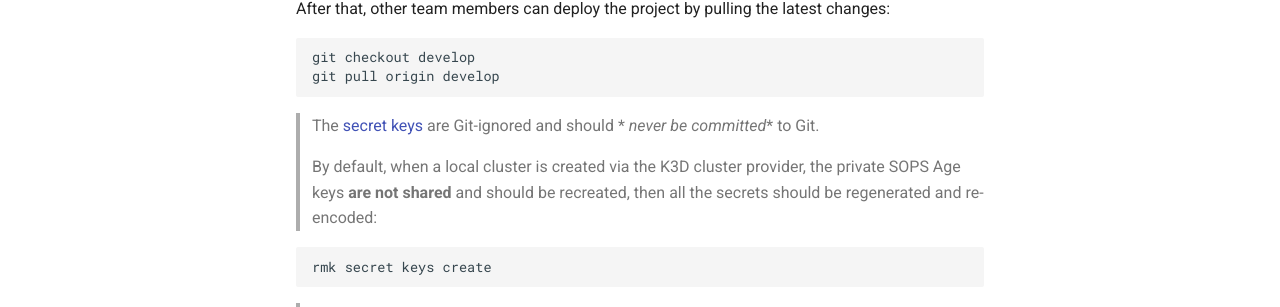
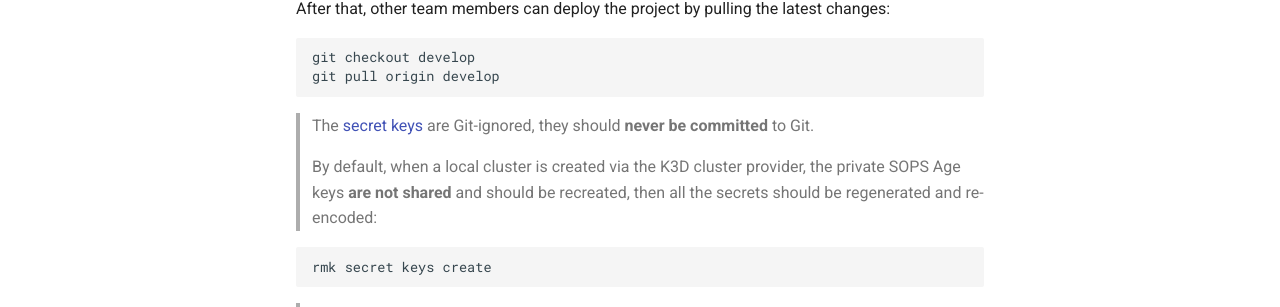
Before and after one commit to edenlabllc/rmk, an MkDocs documentation site: the page built from docs/quickstart.md, in a window 1280 px wide and 900 px high, scrolled down 1543 px. Shown: the part 415-722 px from the top of the window. Built offline with MkDocs 1.6.1 and Material for MkDocs 9.7.7, drawn with Linux system fonts in a browser that asks for light colours; comment, search, counter and statistics services are not loaded; the version menu is left out.

Commit message:
#59 - Improve quickstart.md.

````diff
--- a/docs/quickstart.md
+++ b/docs/quickstart.md
@@ -94,8 +94,8 @@ git checkout develop
 git pull origin develop
 ```
 
-> The [secret keys](configuration/secrets-management/secrets-management.md#secret-keys) are Git-ignored and should *
-*never be committed** to Git.
+> The [secret keys](configuration/secrets-management/secrets-management.md#secret-keys) are Git-ignored, they
+> should **never be committed** to Git.
 >
 > By default, when a local cluster is created via the K3D cluster provider, the private SOPS Age keys **are not shared**
 > and should be recreated, then all the secrets should be regenerated and re-encoded:
````
